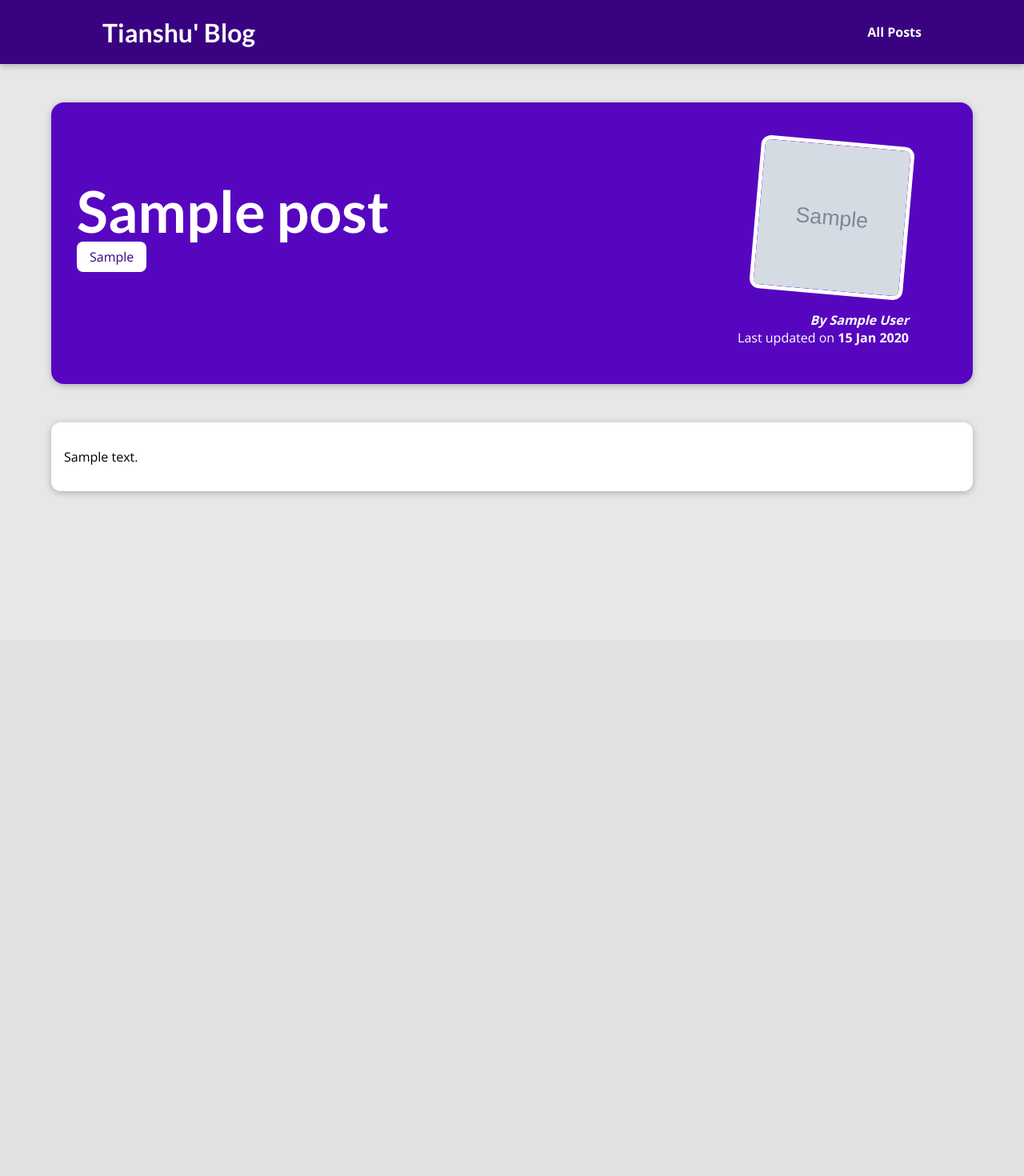
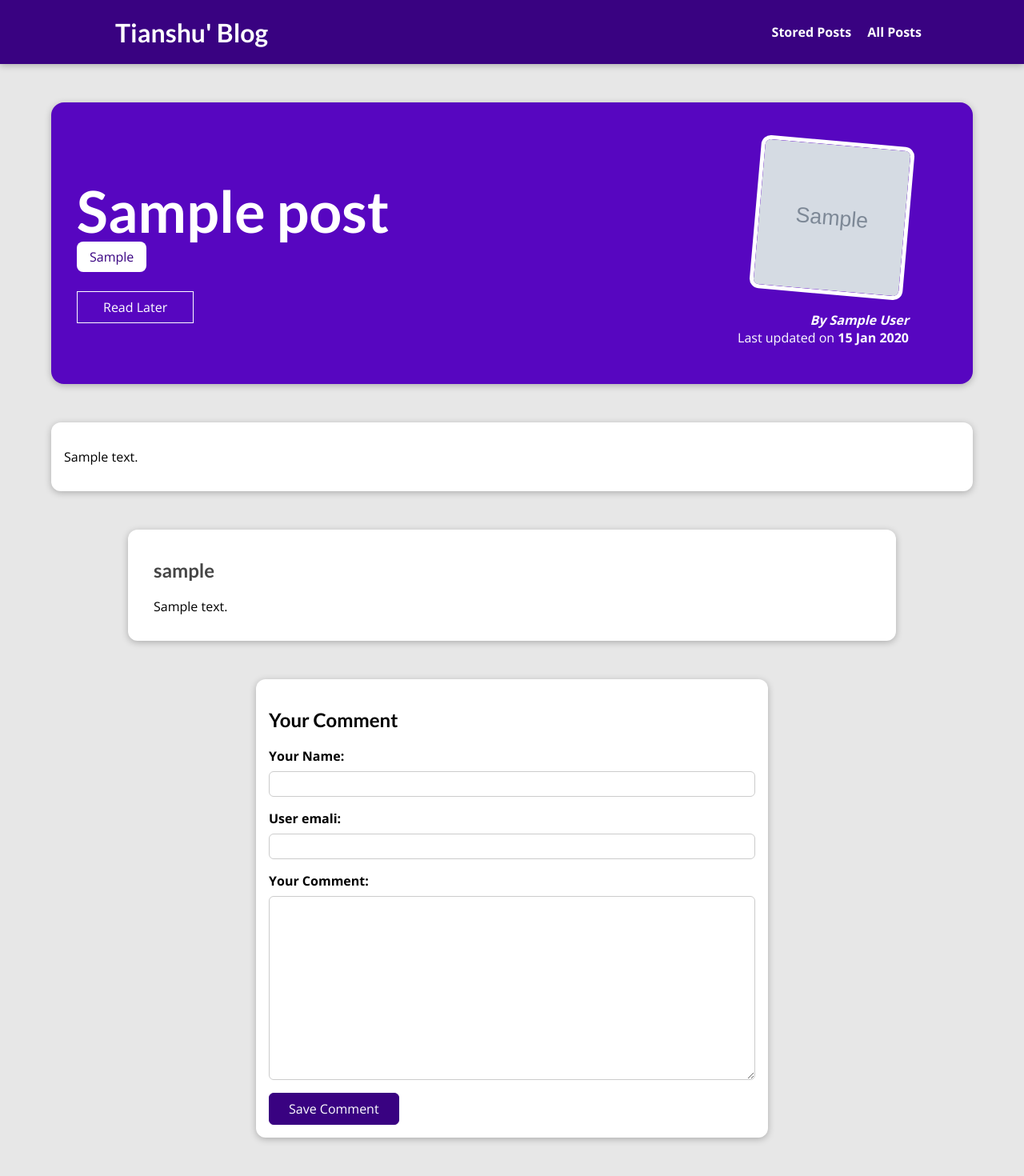
Before and after one commit to txin214/Blog, a Django app: a page that uses my_site/templates/base.html in a window 1280 px wide. Shown: the whole page at 80% size. Before the commit the page ends 618 px from the top, so only its background shows below. Run offline with Django 4.2, Linux system fonts and the light colour scheme; tables that the repository leaves empty hold one stand-in row (values such as "Sample post"); grey boxes marked "Sample" are stand-in pictures.

Commit message:
implement readlater and comments features

```diff
--- a/my_site/blog/admin.py
+++ b/my_site/blog/admin.py
@@ -1,5 +1,5 @@
 from django.contrib import admin
-from .models import Post, Author, Tag
+from .models import Post, Author, Tag, Comment
 # Register your models here.
 
 class PostAdmin(admin.ModelAdmin):
@@ -7,6 +7,10 @@
     list_display = ("title", "date", "author")
     prepopulated_fields = {"slug": ("title",)}
 
+class CommentAdmin(admin.ModelAdmin):
+    list_display = ("user_name", "post")
+
 admin.site.register(Post, PostAdmin)
 admin.site.register(Author)
 admin.site.register(Tag)
+admin.site.register(Comment, CommentAdmin)
--- /dev/null
+++ b/my_site/blog/forms.py
@@ -0,0 +1,13 @@
+from django import forms
+
+from .models import Comment
+
+class CommentForm(forms.ModelForm):
+    class Meta:
+        model = Comment
+        exclude = ["post"]
+        labels = {
+          "user_name": "Your Name",
+          "user_email": "Your Email",
+          "text": "Your Comment"
+        }
--- a/my_site/blog/static/blog/post-detail.css
+++ b/my_site/blog/static/blog/post-detail.css
@@ -55,6 +55,25 @@
 
 #summary time {
   font-weight: bold;
+}
+
+#read-later {
+  margin: 2rem 0;
+}
+
+#read-later button {
+  background-color: transparent;
+  border: 1px solid white;
+  padding: 0.5rem 2rem;
+  font: inherit;
+  color: white;
+  cursor: pointer;
+}
+
+#read-later button:hover,
+#read-later button:active {
+  background-color: white;
+  color: #390281;
 }
 
 main {
@@ -119,3 +138,67 @@
   border-radius: 6px;
   border: 1px solid #ccc;
 }
+
+.errorlist {
+  list-style: none;
+  margin: 0.5rem 0;
+  padding: 0;
+  color: #d6000b;
+}
+
+.invalid label {
+  color: #d6000b;
+}
+
+.invalid input,
+.invalid textarea {
+  border-color: #d6000b;
+  background-color: #ffe6e7;
+}
+
+#alert {
+  margin: 8rem auto 3rem auto;
+  border: 1px solid #d6000b;
+  background-color: #ffe6e7;
+  padding: 1rem;
+  width: 90%;
+  max-width: 40rem;
+}
+
+#alert a {
+  text-decoration: none;
+  border: 1px solid #d6000b;
+  background-color: #d6000b;
+  color: white;
+  padding: 0.25rem 1.5rem;
+  border-radius: 6px;
+}
+
+#comments {
+  margin: 3rem auto;
+  width: 90%;
+  max-width: 60rem;
+  border-radius: 12px;
+  background-color: white;
+  box-shadow: 0 2px 8px rgba(0, 0, 0, 0.25);
+  padding: 1rem 2rem;
+}
+
+#comments ul {
+  list-style: none;
+  margin: 0;
+  padding: 0;
+}
+
+#comments li {
+  margin-bottom: 1rem;
+  border-bottom: 2px solid #ccc;
+}
+
+#comments li:last-of-type {
+  border-bottom: none;
+}
+
+#comments h2 {
+  color: #464646;
+}
--- a/my_site/blog/templates/blog/post-detail.html
+++ b/my_site/blog/templates/blog/post-detail.html
@@ -10,6 +10,15 @@
 {% endblock %}
 
 {% block content %}
+
+{% if comment_form.errors %}
+  <div id="alert">
+    <h2>Saving the comment failed!</h2>
+    <p>Please check the comment form below the post and fix your erros.</p>
+    <a href="#comment-form">Fix!</a>
+  </div>
+{% endif %}
+
 <section id="summary">
   <h2>{{ post.title }}</h2>
   <div>
@@ -17,13 +26,53 @@
       <span class="tag">{{ tag.caption }}</span>
     {% endfor %}
   </div>
+  <div id="read-later">
+    <form action="{% url "read-later" %}" method="POST">
+      {% csrf_token %}
+      <input type="hidden" value="{{ post.id }}" name="post_id">
+      <button>
+        {% if saved_for_later %}
+          Remove from "Read Later" List
+        {% else %}
+          Read Later
+        {% endif %}
+      </button>
+    </form>
+  </div>
   <article>
-    <img src="{{post.image.url}}" alt="{{ post.title }}" />
+    <img src="{{ post.image.url }}" alt="{{ post.title }}" />
     <address>By <a href="mailto:{{ post.author.email_address }}">{{ post.author }}</a></address>
     <div>Last updated on <time>{{ post.date|date:"d M Y" }}</time></div>
   </article>
 </section>
+
 <main>
   {{ post.content|linebreaks }}
 </main>
+
+<section id="comments">
+  <ul>
+    {% for comment in comments %}
+      <li>
+        <h2>{{ comment.user_name }}</h2>
+        <p>{{ comment.text|linebreaks }}</p>
+      </li>
+    {% endfor %}
+  </ul>
+</section>
+
+<section id="comment-form">
+  <h2>Your Comment</h2>
+  <form action="{% url "post-detail-page" post.slug %}" method="POST">
+    {% csrf_token %}
+    {% for form_field in comment_form %}
+      <div class="form-control {% if form_field.errors %}invalid{% endif %}">
+        {{ form_field.label_tag }}
+        {{ form_field }}
+        {{ form_field.errors }}
+      </div>
+    {% endfor %}
+    <button>Save Comment</button>
+  </form>
+</section>
 {% endblock %}
--- a/my_site/blog/urls.py
+++ b/my_site/blog/urls.py
@@ -1,9 +1,11 @@
 from django.urls import path
+
 from . import views
 
 urlpatterns = [
     path("", views.StartingPageView.as_view(), name="starting-page"),
     path("posts", views.AllPostsView.as_view(), name="posts-page"),
     path("posts/<slug:slug>", views.SinglePostView.as_view(),
-         name="post-detail-page")
+         name="post-detail-page"),  # /posts/my-first-post
+    path("read-later", views.ReadLaterView.as_view(), name="read-later")
 ]
--- a/my_site/blog/views.py
+++ b/my_site/blog/views.py
@@ -1,7 +1,14 @@
 from django.shortcuts import render, get_object_or_404
-from django.views.generic import ListView, DetailView
+from django.http import HttpResponseRedirect
+from django.urls import reverse
+from django.views.generic import ListView
+from django.views import View
+
 from .models import Post
+from .forms import CommentForm
+
 # Create your views here.
+
 
 class StartingPageView(ListView):
     template_name = "blog/index.html"
@@ -10,8 +17,8 @@
     context_object_name = "posts"
 
     def get_queryset(self):
-        query_set = super().get_queryset()
-        data = query_set[:3]
+        queryset = super().get_queryset()
+        data = queryset[:3]
         return data
 
 
@@ -22,18 +29,79 @@
     context_object_name = "all_posts"
 
 
-class SinglePostView(DetailView):
-    template_name = "blog/post-detail.html"
-    model = Post
+class SinglePostView(View):
+    def is_stored_post(self, request, post_id):
+        stored_posts = request.session.get("stored_posts")
+        if stored_posts is not None:
+          is_saved_for_later = post_id in stored_posts
+        else:
+          is_saved_for_later = False
 
-    def get_context_data(self, **kwargs):
-        context = super().get_context_data(**kwargs)
-        context["post_tags"] = self.object.tags.all()
-        return context
+        return is_saved_for_later
 
-# def post_detail(request, slug):
-#     identified_post = get_object_or_404(Post, slug=slug)
-#     return render(request,"blog/post-detail.html",{
-#         "post": identified_post,
-#         "post_tags": identified_post.tags.all()
-#     })
+    def get(self, request, slug):
+        post = Post.objects.get(slug=slug)
+
+        context = {
+            "post": post,
+            "post_tags": post.tags.all(),
+            "comment_form": CommentForm(),
+            "comments": post.comments.all().order_by("-id"),
+            "saved_for_later": self.is_stored_post(request, post.id)
+        }
+        return render(request, "blog/post-detail.html", context)
+
+    def post(self, request, slug):
+        comment_form = CommentForm(request.POST)
+        post = Post.objects.get(slug=slug)
+
+        if comment_form.is_valid():
+            comment = comment_form.save(commit=False)
+            comment.post = post
+            comment.save()
+
+            return HttpResponseRedirect(reverse("post-detail-page", args=[slug]))
+
+        context = {
+            "post": post,
+            "post_tags": post.tags.all(),
+            "comment_form": comment_form,
+            "comments": post.comments.all().order_by("-id"),
+            "saved_for_later": self.is_stored_post(request, post.id)
+        }
+        return render(request, "blog/post-detail.html", context)
+
+
+class ReadLaterView(View):
+    def get(self, request):
+        stored_posts = request.session.get("stored_posts")
+
+        context = {}
+
+        if stored_posts is None or len(stored_posts) == 0:
+            context["posts"] = []
+            context["has_posts"] = False
+        else:
+          posts = Post.objects.filter(id__in=stored_posts)
+          context["posts"] = posts
+          context["has_posts"] = True
+
+        return render(request, "blog/stored-posts.html", context)
+
+
+    def post(self, request):
+        stored_posts = request.session.get("stored_posts")
+
+        if stored_posts is None:
+          stored_posts = []
+
+        post_id = int(request.POST["post_id"])
+
+        if post_id not in stored_posts:
+          stored_posts.append(post_id)
+        else:
+          stored_posts.remove(post_id)
+
+        request.session["stored_posts"] = stored_posts
+
+        return HttpResponseRedirect("/")
--- a/my_site/static/app.css
+++ b/my_site/static/app.css
@@ -35,6 +35,7 @@
   text-decoration: none;
   color: white;
   font-weight: bold;
+  margin-left: 1rem;
 }
 
 #main-navigation a:hover,
--- a/my_site/templates/base.html
+++ b/my_site/templates/base.html
@@ -12,6 +12,7 @@
         <header id="main-navigation">
             <h1><a href="{% url "starting-page" %}">Tianshu' Blog</a></h1>
              <nav>
+                <a href="{% url "read-later" %}">Stored Posts</a>
                 <a href="{% url "posts-page" %}">All Posts</a>
             </nav>
           </header>
```
Also changed, not shown: my_site/blog/static/blog/all-post.css (deleted, +0 -43 lines), my_site/blog/static/blog/all-posts.css (added, +43 -0 lines), my_site/blog/static/blog/stored-posts.css (added, +39 -0 lines), my_site/blog/templates/blog/stored-posts.html (added, +23 -0 lines), my_site/blog/static/blog/index.css (indentation only), my_site/blog/static/blog/post.css (indentation only). Lines whose indentation alone changed are shown as unchanged.
